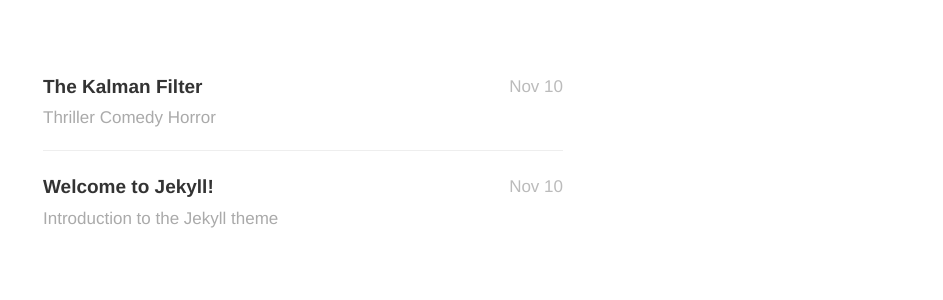
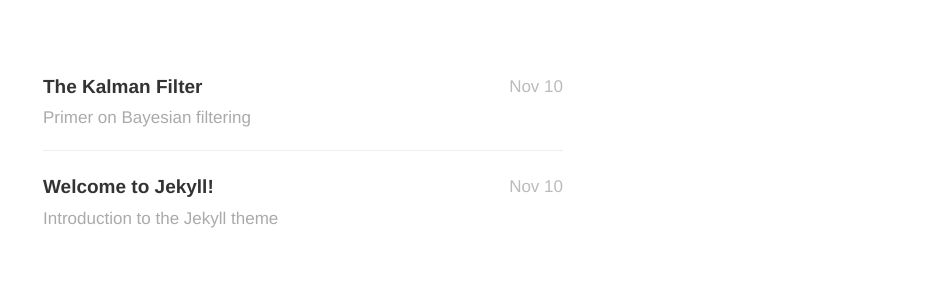
Before and after one commit to mukarramtahir/mukarramtahir.github.io, a Jekyll site: the page built from index.html, in a window 1280 px wide. Shown: the part 367-667 px from the top of the page, without its empty margins (337-1280 px from the left). Built offline with Jekyll 4.4.1, drawn with Linux system fonts in a browser that asks for light colours; nearby versions of some CDN libraries; the list of posts is cut into pages by our own code.

Commit message:
Update 2013-11-12-welcome-to-jekyll.markdown

```diff
--- a/_posts/2013-11-12-welcome-to-jekyll.markdown
+++ b/_posts/2013-11-12-welcome-to-jekyll.markdown
@@ -1,7 +1,7 @@
 ---
 title:  "The Kalman Filter"
 date:   2013-11-10 10:18:00
-description: Thriller Comedy Horror
+description: Primer on Bayesian filtering
 ---
 
 You'll find this post in your `_posts` directory - edit this post and re-build (or run with the `-w` switch) to see your changes!
```
